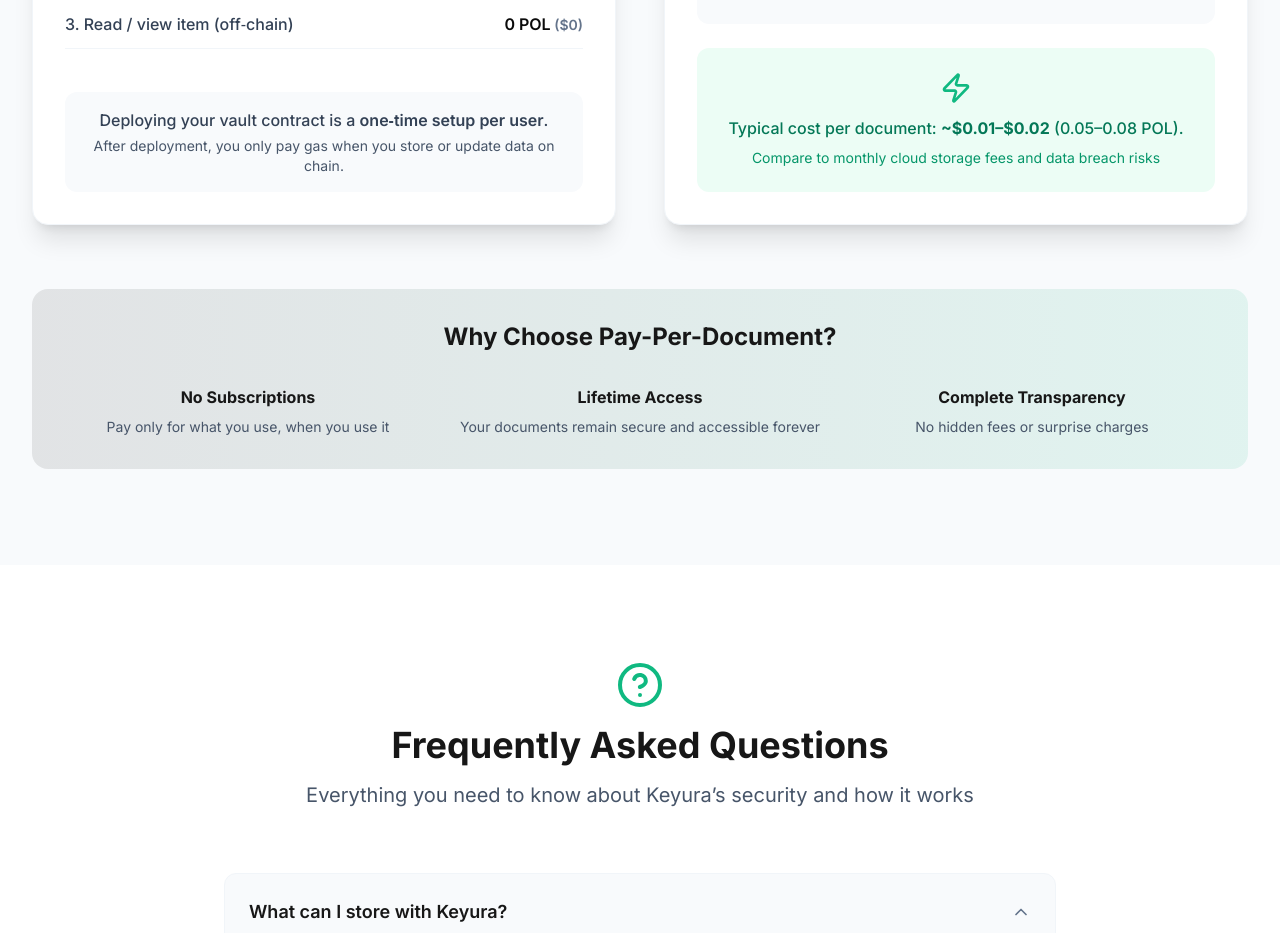
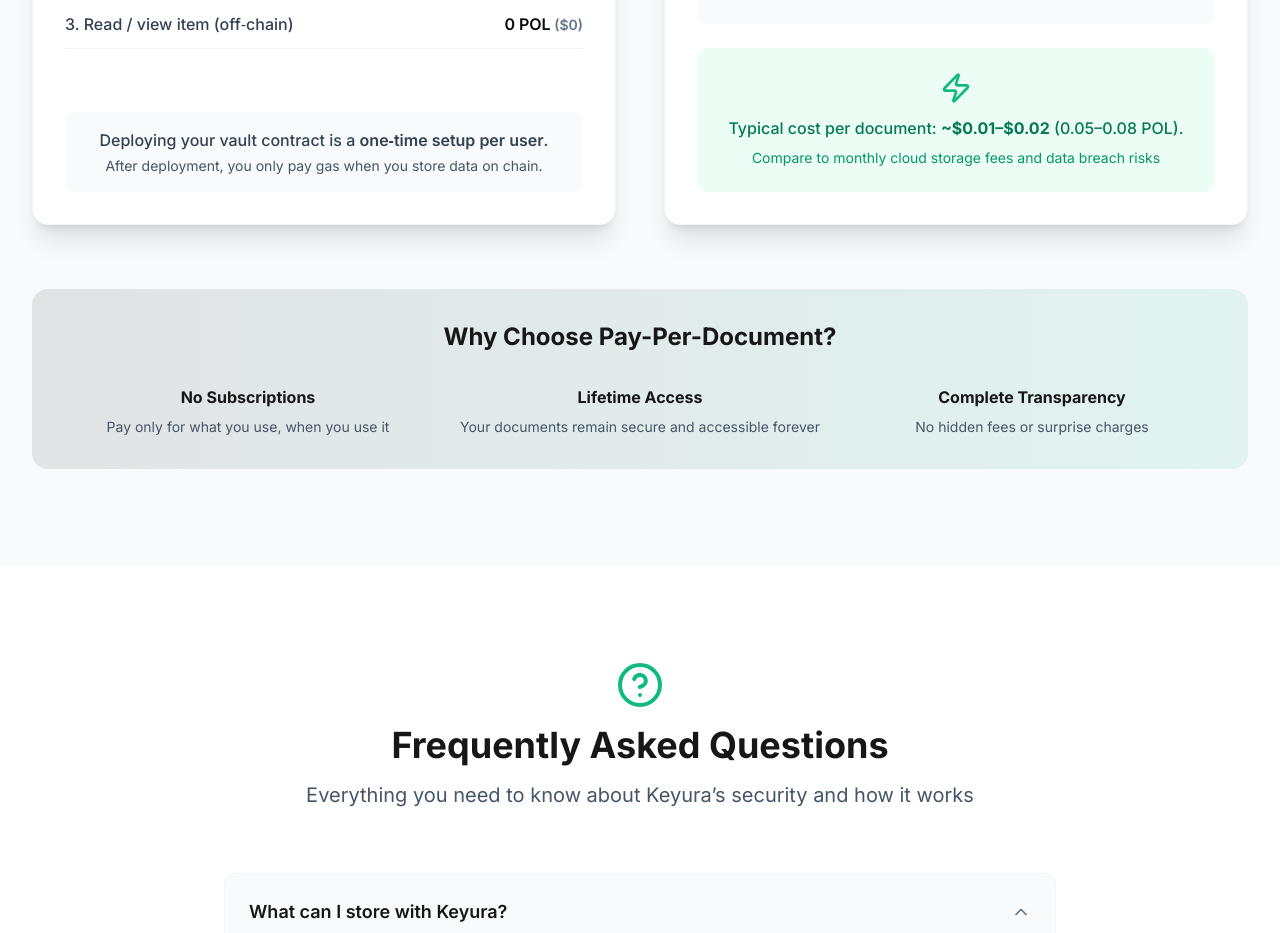
Before and after one commit to srivathsav004/keyura, a Next.js app: page / in a window 1280 px wide. Shown: the part 4960-5893 px from the top of the page. Built offline with nearby package versions, Linux system fonts and the light colour scheme.

Commit message:
pricing section update in landing page

```diff
--- a/landing-page/components/Pricing.tsx
+++ b/landing-page/components/Pricing.tsx
@@ -112,7 +112,7 @@ const Pricing = () => {
                   Deploying your vault contract is a <span className="font-semibold">one‑time setup per user</span>.
                 </p>
                 <p className="text-slate-600 text-sm mt-1">
-                  After deployment, you only pay gas when you store or update data on chain.
+                  After deployment, you only pay gas when you store data on chain.
                 </p>
               </div>
             </div>
```
